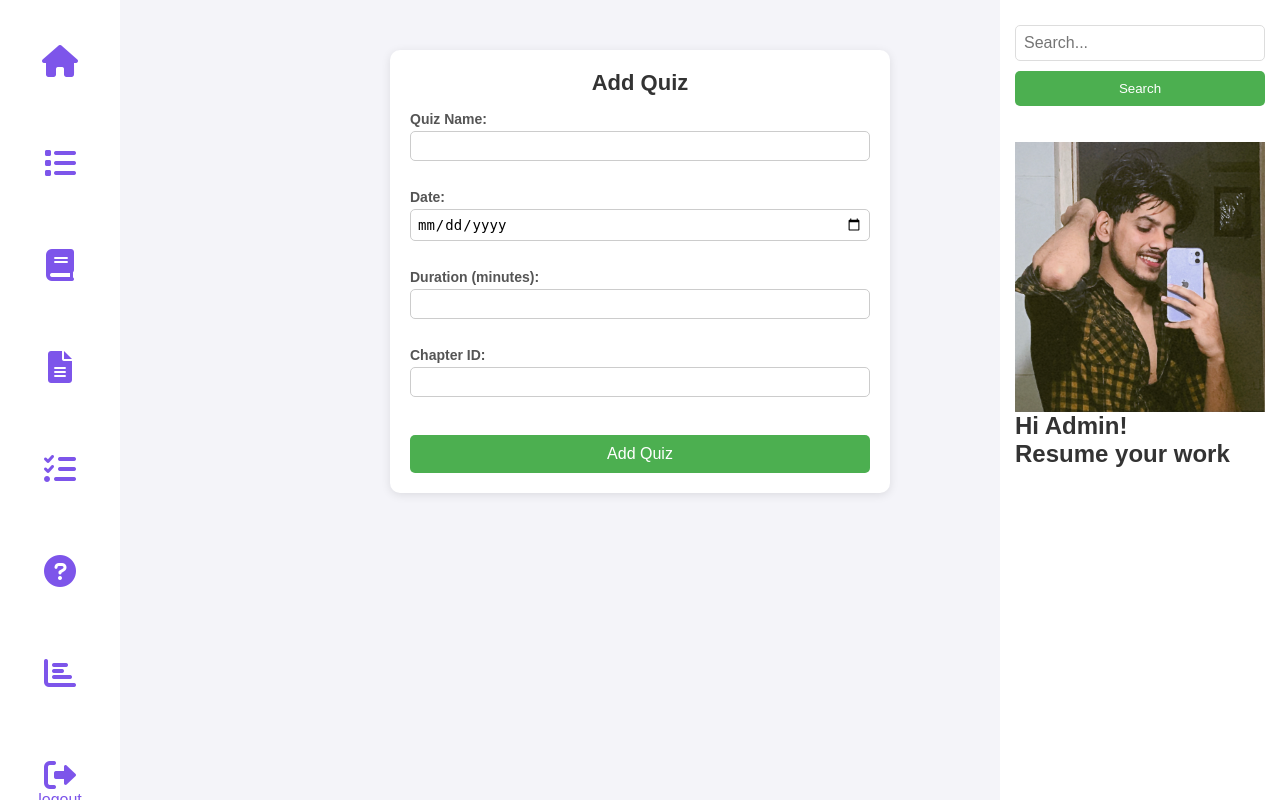
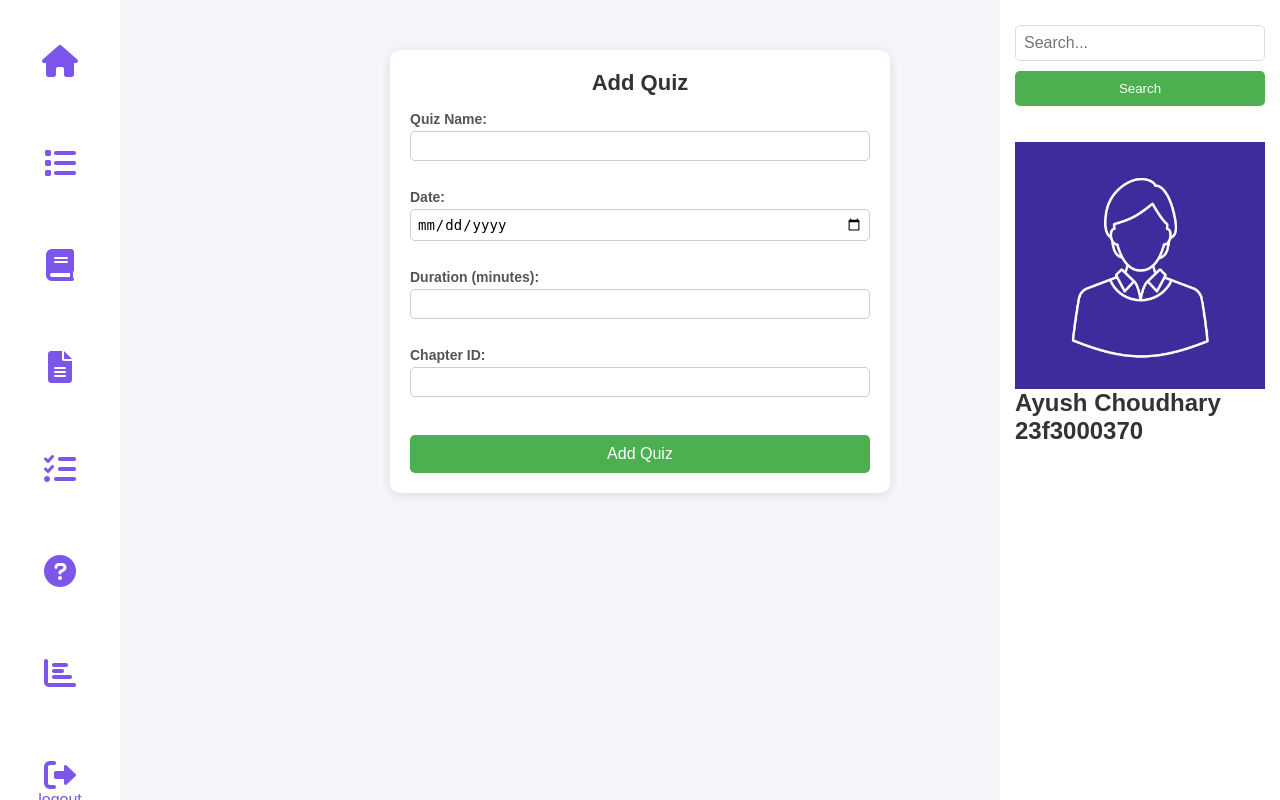
Before and after one commit to 23f3000370/MAD-1-Quiz_Master, a Flask app: page /add_quiz in a window 1280 px wide. Run offline with Flask 3, Linux system fonts and the light colour scheme; a user stored in the database is signed in.

Commit message:
added profile image

```diff
--- a/controllers/auth.py
+++ b/controllers/auth.py
@@ -76,4 +76,4 @@ def admin_login():
 @auth_bp.route('/logout')
 def logout():
     session.clear()
-    return redirect(url_for('auth.login'))
+    return redirect(url_for('home'))
--- a/templates/admin/add_chapter.html
+++ b/templates/admin/add_chapter.html
@@ -39,9 +39,9 @@
             </form>
 
             <br><br>
-            <img src="{{ url_for('static', filename='ayush.jpeg') }}" alt="Admin Profile" class="profile">
-            <h1>Hi Admin!</h1>
-            <h2>Resume your work</h2>
+            <img src="{{ url_for('static', filename='profile.png') }}" alt="Admin Profile" class="profile">
+            <h1>Ayush Choudhary</h1>
+            <h2>23f3000370</h2>
         </div>
     </nav>
 
--- a/templates/admin/add_question.html
+++ b/templates/admin/add_question.html
@@ -40,9 +40,9 @@
             </form>
 
             <br><br>
-            <img src="{{ url_for('static', filename='ayush.jpeg') }}" alt="Admin Profile" class="profile">
-            <h1>Hi Admin!</h1>
-            <h2>Resume your work</h2>
+            <img src="{{ url_for('static', filename='profile.png') }}" alt="Admin Profile" class="profile">
+            <h1>Ayush Choudhary</h1>
+            <h2>23f3000370</h2>
 
         </div>
     </nav>
--- a/templates/admin/add_quiz.html
+++ b/templates/admin/add_quiz.html
@@ -40,9 +40,9 @@
             </form>
 
             <br><br>
-            <img src="{{ url_for('static', filename='ayush.jpeg') }}" alt="Admin Profile" class="profile">
-            <h1>Hi Admin!</h1>
-            <h2>Resume your work</h2>
+            <img src="{{ url_for('static', filename='profile.png') }}" alt="Admin Profile" class="profile">
+            <h1>Ayush Choudhary</h1>
+            <h2>23f3000370</h2>
         </div>
     </nav>
 
--- a/templates/admin/add_subject.html
+++ b/templates/admin/add_subject.html
@@ -40,9 +40,9 @@
             </form>
 
             <br><br>
-            <img src="{{ url_for('static', filename='ayush.jpeg') }}" alt="Admin Profile" class="profile">
-            <h1>Hi Admin!</h1>
-            <h2>Resume your work</h2>
+            <img src="{{ url_for('static', filename='profile.png') }}" alt="Admin Profile" class="profile">
+            <h1>Ayush Choudhary</h1>
+            <h2>23f3000370</h2>
         </div>
     </nav>
     <div class="form-container">
--- a/templates/admin/view_quiz.html
+++ b/templates/admin/view_quiz.html
@@ -40,9 +40,9 @@
             </form>
 
             <br><br>
-            <img src="{{ url_for('static', filename='ayush.jpeg') }}" alt="Admin Profile" class="profile">
-            <h1>Hi Admin!</h1>
-            <h2>Resume your work</h2>
+            <img src="{{ url_for('static', filename='profile.png') }}" alt="Admin Profile" class="profile">
+            <h1>Ayush Choudhary</h1>
+            <h2>23f3000370</h2>
         </div>
     </nav>
 
```
Also changed, not shown: templates/admin/admin_dashboard.html (+7 -7 lines), templates/admin/admin_search_results.html (+18 -10 lines), quiz_master.db, static/ayush.jpeg (deleted), static/profile.png (added).
